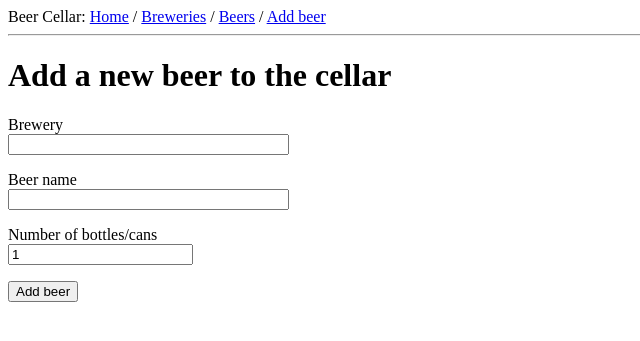
After one commit to BooNooNooNouS/beer-cellar, a Flask app: page /beers/add in a window 1280 px wide. The commit adds this page. Shown: the top 341 px of the page, without its empty margins (0-640 px from the left). Run offline with Flask 2, Linux system fonts and the light colour scheme.

Commit message:
form to add a new beer to the cellar

```diff
--- a/app/__init__.py
+++ b/app/__init__.py
@@ -1,6 +1,9 @@
 from flask import Flask
+from config import Config
 
+# Start the flask app with the correct configuration
 app = Flask(__name__)
+app.config.from_object(Config)
 
 # end of file imports serve as a workaround to circular imports in flask
 from app import routes
--- /dev/null
+++ b/app/forms.py
@@ -0,0 +1,10 @@
+from flask_wtf import FlaskForm
+from wtforms import StringField, SubmitField, IntegerField
+from wtforms.validators import DataRequired
+
+
+class AddBeerForm(FlaskForm):
+    brewery = StringField('Brewery', validators=[DataRequired()])
+    beer = StringField('Beer name', validators=[DataRequired()])
+    quantity = IntegerField('Number of bottles/cans', default=1)
+    submit = SubmitField('Add beer')
--- a/app/routes.py
+++ b/app/routes.py
@@ -1,5 +1,7 @@
 from app import app
-from flask import render_template
+from app.forms import AddBeerForm
+from flask import render_template, redirect
+
 
 mock_breweries = [
     'Avery Brewing',
@@ -38,3 +40,18 @@ def breweries():
 @app.route('/brewery/<name>')
 def brewery(name):
     return render_template('brewery.html', title=name, brewery=name, beers=mock_beers)
+
+@app.route('/beers')
+def beers():
+    return render_template('beers.html', title='All beers', beers=mock_beers)
+
+
+@app.route('/beers/add', methods=['POST', 'GET'])
+def addBeer():
+    form = AddBeerForm()
+    if form.validate_on_submit():
+        mock_beers.append(form.beer.data)
+        mock_breweries.append(form.brewery.data)
+        return redirect('/beers')
+
+    return render_template('addBeer.html', title='Add a new beer', form=form)
--- /dev/null
+++ b/app/templates/addBeer.html
@@ -0,0 +1,22 @@
+{% extends "index.html" %}
+
+{% block content %}
+    <h1>Add a new beer to the cellar</h1>
+    <form action="" method="post" novalidate>
+        <!--protects against csrf attacks in combination with SECRET_KEY-->
+        {{ form.hidden_tag() }}
+        <p>
+            {{ form.brewery.label }}<br>
+            {{ form.brewery(size=32) }}
+        </p>
+        <p>
+            {{ form.beer.label }}<br>
+            {{ form.beer(size=32) }}
+        </p>
+        <p>
+            {{ form.quantity.label }}<br>
+            {{ form.quantity() }}
+        </p>
+        <p>{{ form.submit() }}</p>
+    </form>
+{% endblock %}
--- a/app/templates/index.html
+++ b/app/templates/index.html
@@ -7,7 +7,8 @@
         {% endif %}
     </head>
     <body>
-        <div>Beer Cellar: <a href="/index">Home</a> / <a href="/breweries">Breweries</a></div>
+        <div>Beer Cellar: <a href="/index">Home</a> / <a href="/breweries">Breweries</a> / <a href="/beers">Beers</a> / <a href="/beers/add">Add beer</a>
+        </div>
         <hr>
     {% block content %}{% endblock %}
     </body>
--- /dev/null
+++ b/config.py
@@ -0,0 +1,4 @@
+import os
+
+class Config(object):
+    SECRET_KEY = os.environ.get('SECRET_KEY') or 'you-will-never-guess'
--- a/requirements.txt
+++ b/requirements.txt
@@ -1,3 +1,5 @@
 Flask
 Redis
 python-dotenv
+flask-wtf
+wtforms
```
Also changed, not shown: app/templates/beers.html (added, +9 -0 lines).
